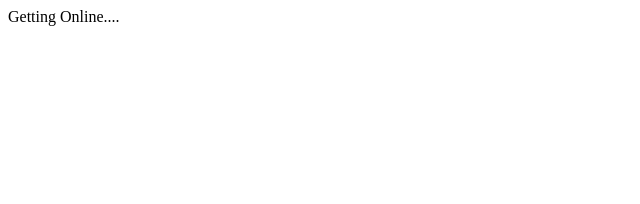
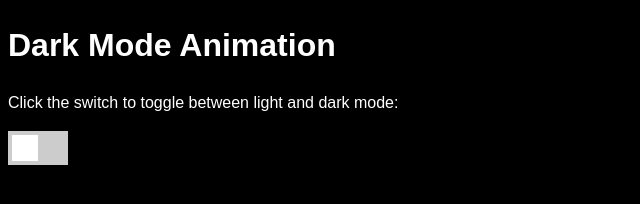
Before and after one commit to blackhatcloud/blackhatcloud.github.io, a plain HTML site: page index.html in a window 1280 px wide. Shown: the whole page, without its empty margins (0-640 px from the left). Drawn offline with Linux system fonts and the light colour scheme.

Commit message:
Update index.html

```diff
--- a/index.html
+++ b/index.html
@@ -1 +1,78 @@
-Getting Online....
+<!DOCTYPE html>
+<html>
+<head>
+	<title>Dark Mode Animation</title>
+	<style>
+		body {
+			background-color: black;
+			color: white;
+			font-family: Arial, sans-serif;
+			font-size: 16px;
+			line-height: 1.5;
+		}
+		#switch {
+			position: relative;
+			display: inline-block;
+			width: 60px;
+			height: 34px;
+		}
+		#switch input {
+			display: none;
+		}
+		.slider {
+			position: absolute;
+			cursor: pointer;
+			top: 0;
+			left: 0;
+			right: 0;
+			bottom: 0;
+			background-color: #ccc;
+			-webkit-transition: .4s;
+			transition: .4s;
+		}
+		.slider:before {
+			position: absolute;
+			content: "";
+			height: 26px;
+			width: 26px;
+			left: 4px;
+			bottom: 4px;
+			background-color: white;
+			-webkit-transition: .4s;
+			transition: .4s;
+		}
+		input:checked + .slider {
+			background-color: #2196F3;
+		}
+		input:focus + .slider {
+			box-shadow: 0 0 1px #2196F3;
+		}
+		input:checked + .slider:before {
+			-webkit-transform: translateX(26px);
+			-ms-transform: translateX(26px);
+			transform: translateX(26px);
+		}
+		/* iOS theme */
+		::-webkit-scrollbar {
+			width: 8px;
+			height: 8px;
+			background-color: #000;
+		}
+		::-webkit-scrollbar-thumb {
+			background-color: #fff;
+			border-radius: 10px;
+		}
+		::-webkit-scrollbar-thumb:hover {
+			background-color: #ccc;
+		}
+	</style>
+</head>
+<body>
+	<h1>Dark Mode Animation</h1>
+	<p>Click the switch to toggle between light and dark mode:</p>
+	<label class="switch" id="switch">
+		<input type="checkbox">
+		<span class="slider"></span>
+	</label>
+</body>
+</html>
```
